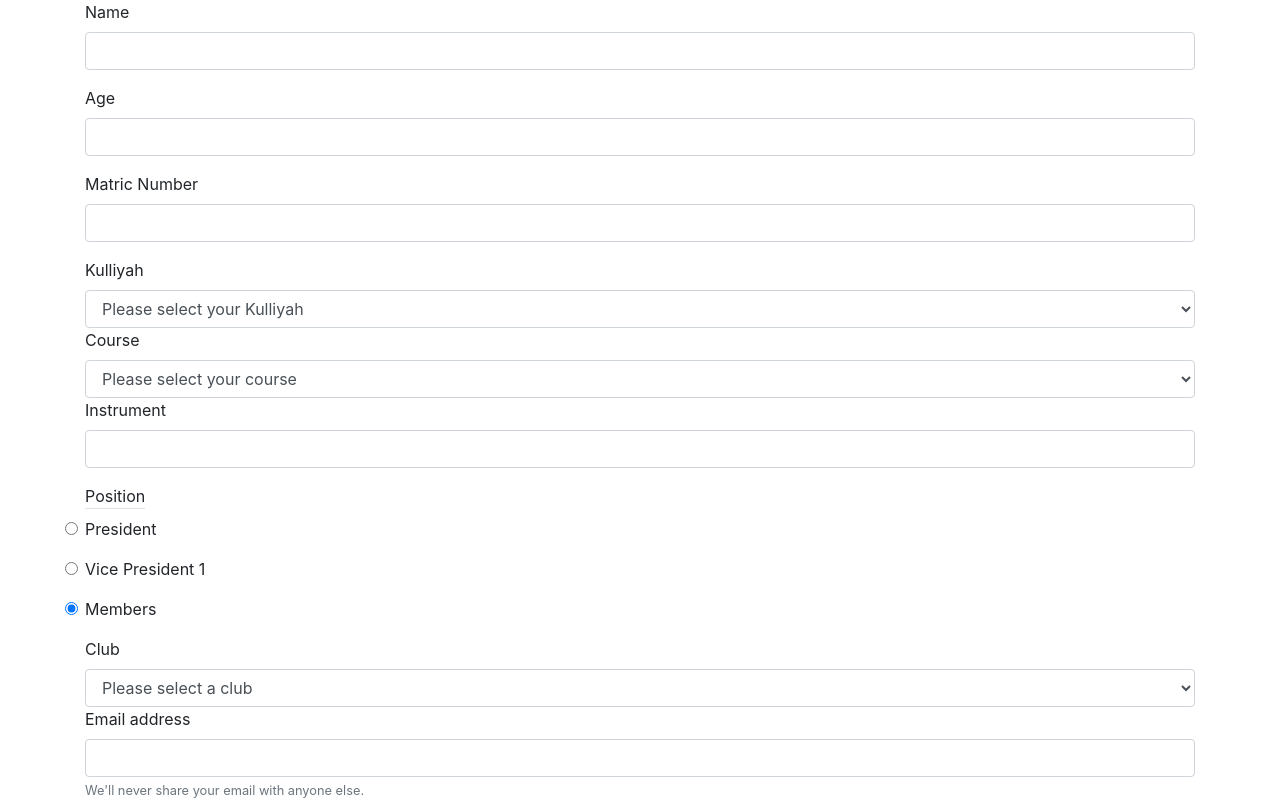
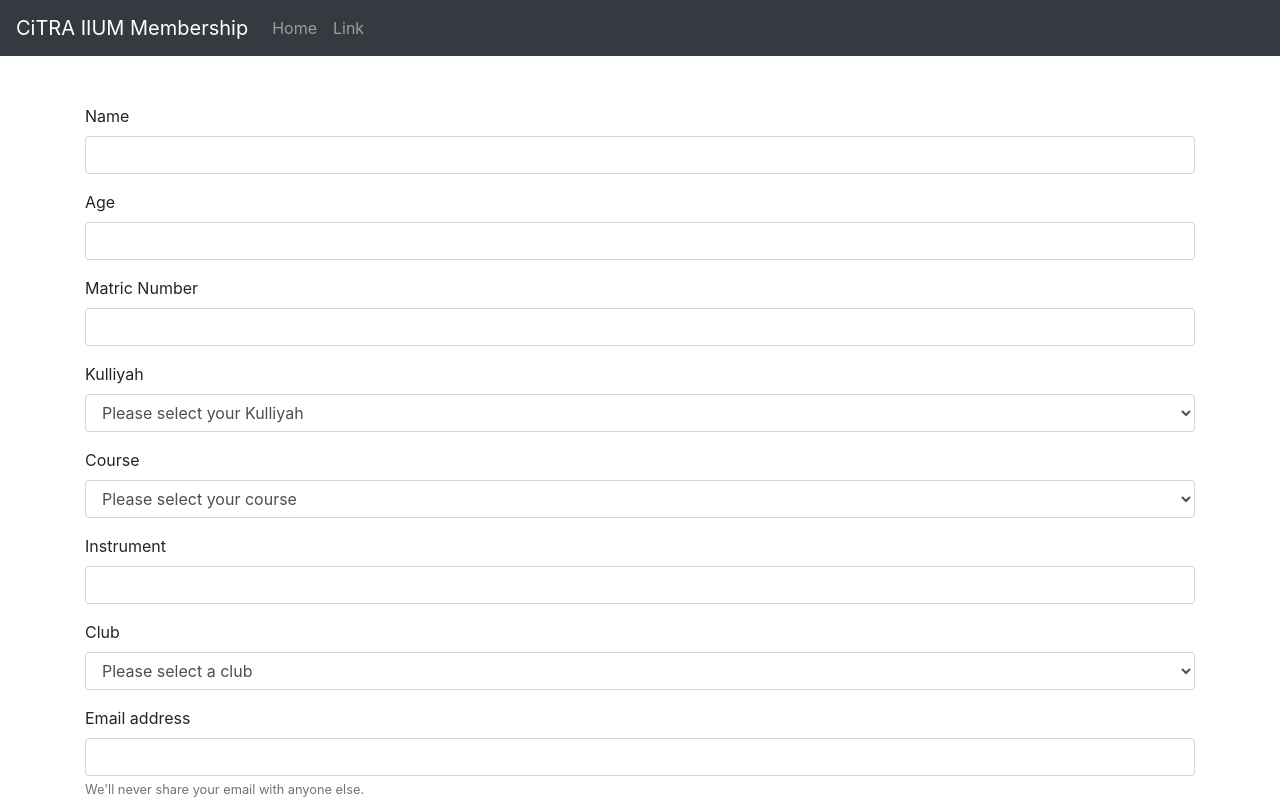
Before and after one commit to haikalazhar197/citra-membership-react, a React (Create React App) app: page /registration in a window 1280 px wide. Shown: the top 800 px of the page. Built offline with nearby package versions, Linux system fonts and the light colour scheme.

Commit message:
Fixed Registration page

```diff
--- a/public/index.html
+++ b/public/index.html
@@ -15,7 +15,10 @@
       user's mobile device or desktop. See https://developers.google.com/web/fundamentals/web-app-manifest/
     -->
     <link rel="manifest" href="%PUBLIC_URL%/manifest.json" />
-    <link rel="stylesheet" href="https://stackpath.bootstrapcdn.com/bootstrap/4.5.0/css/bootstrap.min.css">
+    <link
+      rel="stylesheet"
+      href="https://stackpath.bootstrapcdn.com/bootstrap/4.5.0/css/bootstrap.min.css"
+    />
     <!--
       Notice the use of %PUBLIC_URL% in the tags above.
       It will be replaced with the URL of the `public` folder during the build.
@@ -25,7 +28,7 @@
       work correctly both with client-side routing and a non-root public URL.
       Learn how to configure a non-root public URL by running `npm run build`.
     -->
-    <title>React App</title>
+    <title>CiTRA IIUM</title>
   </head>
   <body>
     <noscript>You need to enable JavaScript to run this app.</noscript>
--- a/src/App.css
+++ b/src/App.css
@@ -36,3 +36,9 @@
     transform: rotate(360deg);
   }
 }
+
+/* Pages */
+
+.page {
+  margin-bottom: 10rem;
+}
--- a/src/components/NavBar.jsx
+++ b/src/components/NavBar.jsx
@@ -2,7 +2,8 @@
 
 import { Navbar, Nav, Button } from "react-bootstrap";
 
-const NavBar = () => {
+const NavBar = ({ headerType = "landing" }) => {
+  if (headerType === "landing") {
     return (
       <div>
         <Navbar bg="dark" expand="lg" variant="dark">
@@ -18,6 +19,38 @@
         </Navbar>
       </div>
     );
+  } else if (headerType === "loggedin") {
+    return (
+      <div>
+        <Navbar bg="dark" expand="lg" variant="dark">
+          <Navbar.Brand href="#home">CiTRA IIUM Membership</Navbar.Brand>
+          <Navbar.Toggle aria-controls="basic-navbar-nav" />
+          <Navbar.Collapse id="basic-navbar-nav">
+            <Nav className="mr-auto">
+              <Nav.Link href="#home">Home</Nav.Link>
+              <Nav.Link href="#link">Link</Nav.Link>
+            </Nav>
+            <Button className="mr-sm-2">Logout</Button>
+          </Navbar.Collapse>
+        </Navbar>
+      </div>
+    );
+  } else {
+    return (
+      <div>
+        <Navbar bg="dark" expand="lg" variant="dark">
+          <Navbar.Brand href="#home">CiTRA IIUM Membership</Navbar.Brand>
+          <Navbar.Toggle aria-controls="basic-navbar-nav" />
+          <Navbar.Collapse id="basic-navbar-nav">
+            <Nav className="mr-auto">
+              <Nav.Link href="#home">Home</Nav.Link>
+              <Nav.Link href="#link">Link</Nav.Link>
+            </Nav>
+          </Navbar.Collapse>
+        </Navbar>
+      </div>
+    );
+  }
 };
 
 export default NavBar;
--- a/src/pages/Registration.jsx
+++ b/src/pages/Registration.jsx
@@ -1,27 +1,33 @@
 import React from "react";
+
+import { Container, Form, Button } from "react-bootstrap";
+
+import NavBar from "../components/NavBar";
 
 const Registration = () => {
   return (
-    <div>
-       <div className = "container">
-        <form>
-        <div class="form-group">
-          <label for="name">Name</label>
-          <input type="text" class="form-control" id="name" />
-        </div>
+    <div className="page">
+      <NavBar headerType="registration" />
+      <Container className="mt-5">
+        <Form>
+          <Form.Group>
+            <Form.Label for="name">Name</Form.Label>
+            <Form.Control type="text" id="name" />
+          </Form.Group>
 
-        <div class="form-group">
-          <label for="age">Age</label>
-          <input type="text" class="form-control" id="age" />
-        </div>
+          <Form.Group>
+            <Form.Label for="age">Age</Form.Label>
+            <Form.Control type="text" id="age" inputMode="numeric" />
+          </Form.Group>
 
-        <div class="form-group">
-          <label for="matricNo">Matric Number</label>
-          <input type="text" class="form-control" id="matricNo" />
-        </div>
+          <Form.Group>
+            <Form.Label for="matricNo">Matric Number</Form.Label>
+            <Form.Control type="text" id="matricNo" inputMode="numeric" />
+          </Form.Group>
 
-        <label for="kulliyah">Kulliyah</label>
-        <select class="form-control">
+          <Form.Group>
+            <Form.Label for="kulliyah">Kulliyah</Form.Label>
+            <Form.Control as="select">
               <option>Please select your Kulliyah</option>
               <option>KOE</option>
               <option>KICT</option>
@@ -29,10 +35,12 @@
               <option>IRKHS</option>
               <option>KENMS</option>
               <option>AIKOL</option>
-        </select>
+            </Form.Control>
+          </Form.Group>
 
-        <label for="course">Course</label>
-        <select class="form-control">
+          <Form.Group>
+            <Form.Label for="course">Course</Form.Label>
+            <Form.Control as="select">
               <option>Please select your course</option>
               <option>BCS</option>
               <option>BIT</option>
@@ -40,30 +48,59 @@
               <option>MECHA</option>
               <option>MANU</option>
               <option>SYARIAH</option>
-        </select>
+            </Form.Control>
+          </Form.Group>
 
-        <div class="form-group">
-          <label for="intru">Instrument</label>
-          <input type="text" class="form-control" id="instru" />
-        </div>
+          <Form.Group>
+            <Form.Label for="intru">Instrument</Form.Label>
+            <Form.Control type="text" id="instru" />
+          </Form.Group>
 
-        <div class = "form-group position">
-          <label for="position" class = "border-bottom">Position</label>
-          <br/>
-          <input class="form-check-input " type="radio" name="pres" id="position" value="option1"/>
-          <label class="form-check-label " for="1">President</label>
-        </div>
-        <div class = "form-group position">
-          <input class="form-check-input" type="radio" name="vp1" id="position" value="option2"/>
-          <label class="form-check-label" for="2">Vice President 1</label>
-        </div>
-        <div class = "form-group position">
-          <input class="form-check-input" type="radio" name="member" id="position" value="option3" checked/>
-          <label class="form-check-label" for="3">Members</label>
-        </div>
+          {/* <Form.Group className="position">
+            <Form.Label for="position" className="border-bottom">
+              Position
+            </Form.Label>
+            <br />
+            <input
+              className="form-check-input "
+              type="radio"
+              name="pres"
+              id="position"
+              value="option1"
+            />
+            <label className="form-check-label " for="1">
+              President
+            </label>
+          </Form.Group> */}
+          {/* <div className="form-group position">
+            <input
+              className="form-check-input"
+              type="radio"
+              name="vp1"
+              id="position"
+              value="option2"
+            />
+            <label className="form-check-label" for="2">
+              Vice President 1
+            </label>
+          </div> */}
+          {/* <div className="form-group position">
+            <input
+              className="form-check-input"
+              type="radio"
+              name="member"
+              id="position"
+              value="option3"
+              checked
+            />
+            <label className="form-check-label" for="3">
+              Members
+            </label>
+          </div> */}
 
+          <Form.Group>
             <label for="club">Club</label>
-        <select class="form-control">
+            <select className="form-control">
               <option>Please select a club</option>
               <option>IAB</option>
               <option>GGM</option>
@@ -71,22 +108,23 @@
               <option>ANGKLUNG</option>
               <option>NAFASTARI</option>
             </select>
+          </Form.Group>
 
-        <div class="form-group">
-          <label for="email">Email address</label>
-          <input type="email" class="form-control" id="exampleInputEmail1" aria-describedby="emailHelp"/>
-          <small id="emailHelp" class="form-text text-muted">We'll never share your email with anyone else.</small>
-        </div>
+          <Form.Group>
+            <Form.Label for="email">Email address</Form.Label>
+            <Form.Control
+              type="email"
+              id="exampleInputEmail1"
+              ariaDescribedby="emailHelp"
+            />
+            <Form.Text className="text-muted">
+              We'll never share your email with anyone else.
+            </Form.Text>
+          </Form.Group>
 
-        <div class="form-group">
-          <label for="exampleInputPassword1">Password</label>
-          <input type="password" class="form-control" id="exampleInputPassword1"/>
-        </div>
-
-
-        <button type="submit" class="btn btn-primary">Submit</button>
-        </form>
-      </div>
+          <Button type="submit">Submit</Button>
+        </Form>
+      </Container>
     </div>
   );
 };
```
Also changed, not shown: src/components/Header.jsx (added, +11 -0 lines). Lines whose indentation alone changed are shown as unchanged.
